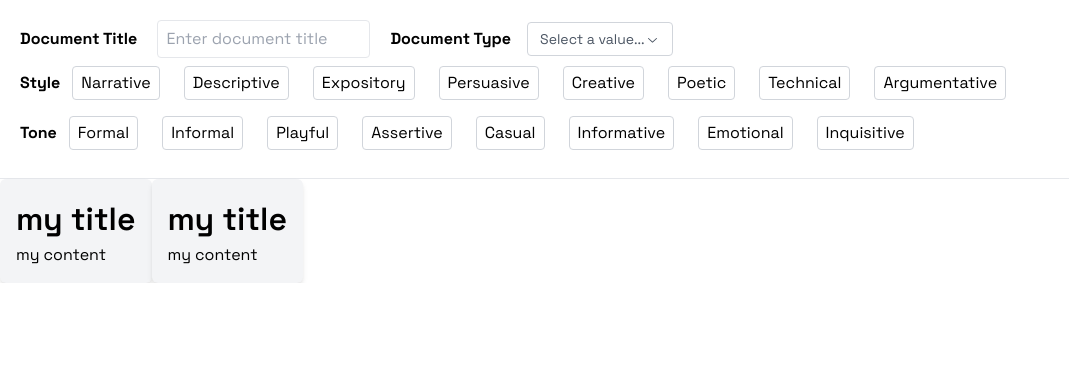
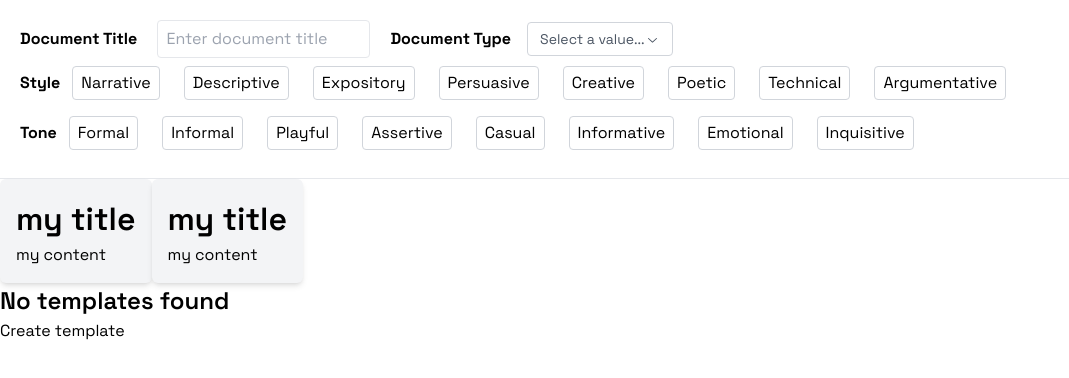
Before and after one commit to jasonxyang/scrapbook, a Next.js app: page / in a window 1280 px wide. Shown: the top 378 px of the page, without its empty margins (0-1069 px from the left). Built offline with nearby package versions, Linux system fonts and the light colour scheme.

Commit message:
chore: add template upload

```diff
--- /dev/null
+++ b/components/TemplateSection.tsx
@@ -0,0 +1,97 @@
+import selectedTemplateAtom from "@/recoil/template/selectedTemplate";
+import templatesAtom from "@/recoil/template/templates";
+import {
+  ReactNode,
+  memo,
+  use,
+  useCallback,
+  useEffect,
+  useMemo,
+  useState,
+} from "react";
+import { useRecoilState, useSetRecoilState } from "recoil";
+import Dialog from "./generic/Dialog";
+import { FileInput } from "./generic/Input";
+import { Cross2Icon } from "@radix-ui/react-icons";
+import { Template } from "@/types";
+
+const TemplateSection = () => {
+  const [currentTemplate, setCurrentTemplate] =
+    useRecoilState(selectedTemplateAtom);
+  const [templates, setTemplates] = useRecoilState(templatesAtom);
+
+  const renderEmptyState = useCallback(() => {
+    return (
+      <div>
+        <h3>No templates found</h3>
+        <DocumentFileUpoadDialog>
+          <button>Create template</button>
+        </DocumentFileUpoadDialog>
+      </div>
+    );
+  }, []);
+  return <section>{!templates?.length && renderEmptyState()}</section>;
+};
+
+const DocumentFileUpoadDialog = memo(
+  ({ children }: { children: ReactNode }) => {
+    const setTemplates = useSetRecoilState(templatesAtom);
+
+    const [stringifiedDocument, setStringifiedDocument] = useState<string>();
+
+    const createNewTemplate = useCallback(() => {
+      if (stringifiedDocument) processStringifiedDocument(stringifiedDocument);
+    }, [stringifiedDocument]);
+
+    const onFileUpload = useCallback((file: File) => {
+      const reader = new FileReader();
+      reader.onload = (e) => {
+        setStringifiedDocument(e.target?.result as string);
+      };
+      reader.readAsText(file);
+    }, []);
+
+    const clearFile = useCallback(() => {
+      setStringifiedDocument("");
+    }, []);
+
+    useEffect(
+      function clearFileOnUnmount() {
+        return () => {
+          clearFile();
+        };
+      },
+      [clearFile]
+    );
+
+    const content = useCallback(() => {
+      return (
+        <div>
+          <FileInput onFileUpload={onFileUpload} onFileClear={clearFile} />
+          {!!stringifiedDocument && <div>{stringifiedDocument}</div>}
+        </div>
+      );
+    }, [clearFile, onFileUpload, stringifiedDocument]);
+
+    const button = useMemo(() => {
+      return {
+        text: "Create Template",
+        onClick: createNewTemplate,
+      };
+    }, [createNewTemplate]);
+
+    return (
+      <Dialog title="Upload file" content={content()} button={button}>
+        {children}
+      </Dialog>
+    );
+  }
+);
+
+DocumentFileUpoadDialog.displayName = "DocumentFileUpoadDialog";
+
+const processStringifiedDocument = (stringifiedDocument: string) => {
+  console.info(stringifiedDocument);
+};
+
+export default memo(TemplateSection);
--- a/components/generic/Dialog.tsx
+++ b/components/generic/Dialog.tsx
@@ -13,8 +13,8 @@ import { PropsWithChildren, ReactNode, memo } from "react";
 
 type DialogProps = PropsWithChildren<{
   title: string;
-  description: string;
-  content: ReactNode;
+  description?: string;
+  content?: ReactNode;
   button?: {
     text: string;
     onClick: () => void;
--- a/components/generic/Input.tsx
+++ b/components/generic/Input.tsx
@@ -1,11 +1,15 @@
 import { showAlert } from "@/utils.ts/client/errorHandling";
+import { Cross2Icon } from "@radix-ui/react-icons";
 import {
+  MouseEvent,
   ChangeEvent,
   InputHTMLAttributes,
   forwardRef,
   memo,
   useCallback,
   useState,
+  useRef,
+  useEffect,
 } from "react";
 
 type TextInputProps = {
@@ -17,9 +21,12 @@ type TextInputProps = {
 export const TextInput = memo(
   forwardRef<HTMLInputElement, TextInputProps>(
     ({ required, value, onValueChange, placeholder }, ref) => {
-      const handleOnChange = useCallback((e: ChangeEvent<HTMLInputElement>) => {
-        onValueChange(e.currentTarget.value);
-      }, []);
+      const handleOnChange = useCallback(
+        (e: ChangeEvent<HTMLInputElement>) => {
+          onValueChange(e.currentTarget.value);
+        },
+        [onValueChange]
+      );
 
       return (
         <input
@@ -37,15 +44,33 @@ export const TextInput = memo(
 );
 
 type FileInputProps = {
-  onFileChange: (file: File) => void;
+  onFileUpload: (file: File) => void;
+  onFileClear: () => void;
   required?: InputHTMLAttributes<HTMLInputElement>["required"];
   multiple?: InputHTMLAttributes<HTMLInputElement>["multiple"];
 };
 
 export const FileInput = memo(
   forwardRef<HTMLInputElement, FileInputProps>(
-    ({ required, multiple, onFileChange }, ref) => {
-      const [file, setFile] = useState<File | null | undefined>(null);
+    ({ required, multiple, onFileUpload, onFileClear }, ref) => {
+      const innerRef = useRef<HTMLInputElement>(null);
+
+      useEffect(
+        function setInnerRef() {
+          if (!ref) return;
+          if (typeof ref === "function") {
+            ref(innerRef.current);
+          } else {
+            ref.current = innerRef.current;
+          }
+        },
+        [ref]
+      );
+
+      const handleClearInput = useCallback(() => {
+        if (innerRef.current) innerRef.current.value = "";
+        onFileClear();
+      }, [onFileClear]);
 
       const handleFileChange = useCallback(
         (e: ChangeEvent<HTMLInputElement>) => {
@@ -53,25 +78,30 @@ export const FileInput = memo(
           const firstFile = files?.[0];
           try {
             if (!firstFile) throw new Error("Error: No files uploaded");
-            setFile(firstFile);
-            onFileChange(firstFile);
+            onFileUpload(firstFile);
+            e.currentTarget.value = "";
           } catch (error) {
             console.error(error);
             showAlert((error as any).message);
           }
         },
-        []
+        [onFileUpload]
       );
+
       return (
         <>
           <input
+            onClick={handleClearInput}
             onChange={handleFileChange}
             type="file"
             accept=".txt"
-            ref={ref}
+            ref={innerRef}
             required={required}
             multiple={multiple}
           />
+          <button onClick={handleClearInput}>
+            <Cross2Icon />
+          </button>
         </>
       );
     }
--- a/components/generic/Select.tsx
+++ b/components/generic/Select.tsx
@@ -52,14 +52,14 @@ export const Select = ({
     return items.map((itemProps) => (
       <SelectItem key={itemProps.label} {...itemProps} />
     ));
-  }, []);
+  }, [itemType, items]);
   return (
     <Root
       value={value}
       defaultValue={defaultValue}
       onValueChange={onValueChange}
     >
-      <Trigger  className="inline-flex items-center border border-gray-300 rounded px-3 py-2 bg-white text-sm leading-4 text-gray-600 focus:outline-none focus:border-blue-500 focus:ring-blue-500 w-250">
+      <Trigger className="inline-flex items-center border border-gray-300 rounded px-3 py-2 bg-white text-sm leading-4 text-gray-600 focus:outline-none focus:border-blue-500 focus:ring-blue-500 w-250">
         <Value placeholder={placeholder ?? "Select a value..."} />
         <Icon>
           <ChevronDownIcon />
@@ -84,7 +84,11 @@ export type SelectItemProps = {
 const SelectItem = memo(
   forwardRef<HTMLDivElement, SelectItemProps>(({ value, label }, ref) => {
     return (
-      <Item value={value} ref={ref} className="px-5 py-2 bg-white flex items-center">
+      <Item
+        value={value}
+        ref={ref}
+        className="px-5 py-2 bg-white flex items-center"
+      >
         <ItemText className="inline">{label}</ItemText>
         <ItemIndicator className="SelectItemIndicator inline">
           <CheckIcon />
--- a/pages/index.tsx
+++ b/pages/index.tsx
@@ -6,6 +6,7 @@ import TemplateSidePanel from "@/components/TemplateSidePanel";
 import ScrapbookPanel from "@/components/ScrapbookPanel";
 import { spaceGrotesk, spaceMono } from "@/fonts";
 import classNames from "classnames";
+import TemplateSection from "@/components/TemplateSection";
 
 export default function Home() {
   return (
@@ -16,11 +17,11 @@ export default function Home() {
           <DocumentTypeSelect />
           <div className="block py-2">
             <label className="font-bold inline-block">Style</label>
-          <StyleCheckboxGroup />
+            <StyleCheckboxGroup />
           </div>
           <div className="block py-2">
-          <label className="font-bold inline-block">Tone</label>
-          <ToneCheckboxGroup />
+            <label className="font-bold inline-block">Tone</label>
+            <ToneCheckboxGroup />
           </div>
         </div>
         <hr></hr>
@@ -28,6 +29,8 @@ export default function Home() {
           <TemplateSidePanel />
           <ScrapbookPanel />
         </div>
+
+        <TemplateSection />
       </main>
     </>
   );
--- a/recoil/template/templates.ts
+++ b/recoil/template/templates.ts
@@ -1,9 +1,9 @@
 import { Template } from "@/types";
 import { atom } from "recoil";
 
-const templates = atom<{ [id: string]: Template } | undefined>({
+const templatesAtom = atom<{ [id: string]: Template } | undefined>({
   key: "templates",
   default: {},
 });
 
-export default templates;
+export default templatesAtom;
```
